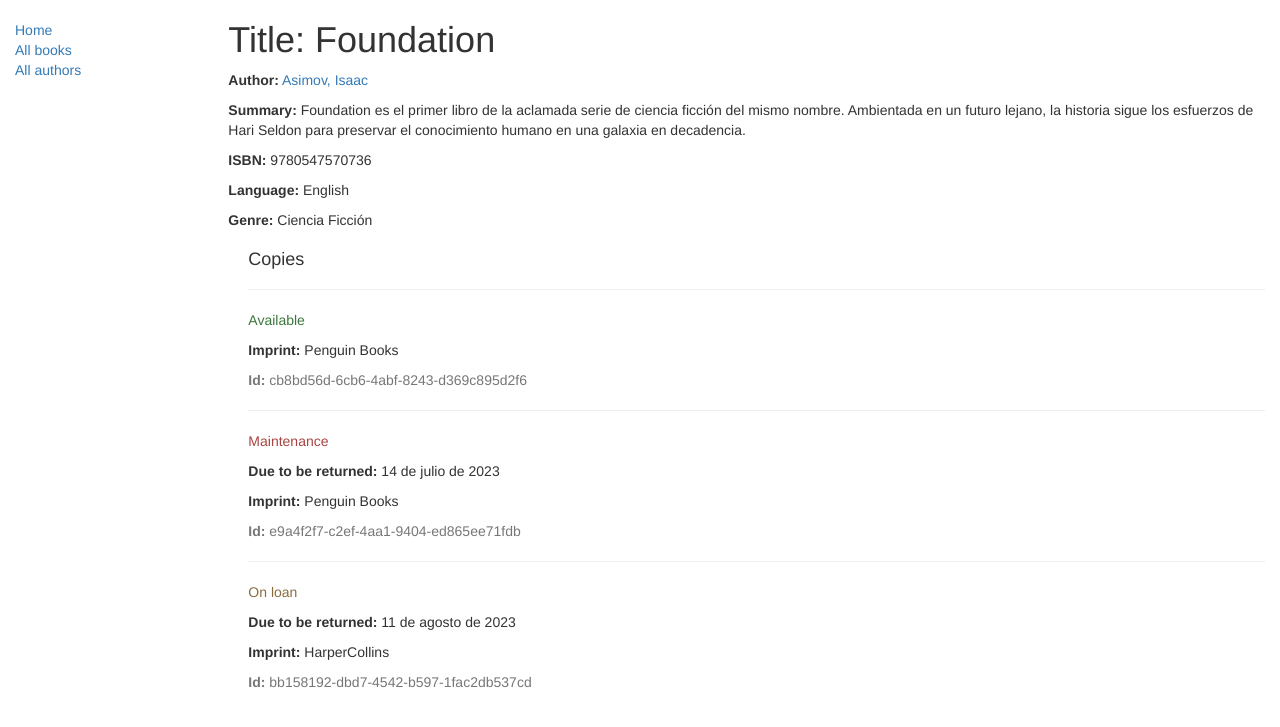
After one commit to YisHub/Django-Mozilla, a Django app: page /catalog/books/1 in a window 1280 px wide. The commit adds this page. Shown: the top 727 px of the page. Run offline with Django 4.2, Linux system fonts and the light colour scheme; data comes from the database, SQL or seed files in the repository; both versions use the stored data as it was after the commit; some libraries are stand-ins or nearby versions.

Commit message:
Avances hasta la parte 6 del curso

```diff
--- a/locallibrary/catalog/models.py
+++ b/locallibrary/catalog/models.py
@@ -1,5 +1,7 @@
 from django.db import models
 import uuid
+from django.urls import reverse
+import random
 
 # Create your models here.
 class Genre(models.Model):
@@ -26,6 +28,11 @@ class Book(models.Model):
     summary = models.TextField(max_length=1000, help_text="Ingrese una breve descripción del libro")
 
     genre = models.ManyToManyField(Genre, help_text="Seleccione un genero para este libro")
+
+    isbn = models.CharField('ISBN', max_length=13, unique=True, help_text='13 Character <a href="https://www.isbn-international.org/content/what-isbn">ISBN number</a>*Si no se proporciona un ISBN, se generará uno aleatoriamente de 13 dígitos.*', default=''.join([str(random.randint(0, 9)) for _ in range(13)]))
+
+
+    language = models.ForeignKey('Language', on_delete=models.SET_NULL, null=True)
 
     def __str__(self):
 
--- a/locallibrary/catalog/templates/base_generic.html
+++ b/locallibrary/catalog/templates/base_generic.html
@@ -23,13 +23,31 @@
       {% block sidebar %}
       <ul class="sidebar-nav">
           <li><a href="{% url 'index' %}">Home</a></li>
-          <li><a href="">All books</a></li>
-          <li><a href="">All authors</a></li>
+          <li><a href="{% url 'books' %}">All books</a></li>
+          <li><a href="{% url 'authors' %}">All authors</a></li>
       </ul>
      {% endblock %}
       </div>
       <div class="col-sm-10 ">
-      {% block content %}{% endblock %}
+        {% block content %}{% endblock %}
+
+        {% block pagination %}
+          {% if is_paginated %}
+              <div class="pagination">
+                  <span class="page-links">
+                      {% if page_obj.has_previous %}
+                          <a href="{{ request.path }}?page={{ page_obj.previous_page_number }}">previous</a>
+                      {% endif %}
+                      <span class="page-current">
+                          Page {{ page_obj.number }} of {{ page_obj.paginator.num_pages }}.
+                      </span>
+                      {% if page_obj.has_next %}
+                          <a href="{{ request.path }}?page={{ page_obj.next_page_number }}">next</a>
+                      {% endif %}
+                  </span>
+              </div>
+          {% endif %}
+        {% endblock %}
       </div>
     </div>
 
--- /dev/null
+++ b/locallibrary/catalog/templates/catalog/book_detail.html
@@ -0,0 +1,23 @@
+{% extends "base_generic.html" %}
+
+{% block content %}
+  <h1>Title: {{ book.title }}</h1>
+
+  <p><strong>Author:</strong> <a href="{{ book.author.get_absolute_url }}">{{ book.author }}</a></p> <!-- author detail link not yet defined -->
+  <p><strong>Summary:</strong> {{ book.summary }}</p>
+  <p><strong>ISBN:</strong> {{ book.isbn }}</p>
+  <p><strong>Language:</strong> {{ book.language }}</p>
+  <p><strong>Genre:</strong> {% for genre in book.genre.all %} {{ genre }}{% if not forloop.last %}, {% endif %}{% endfor %}</p>
+
+  <div style="margin-left:20px;margin-top:20px">
+    <h4>Copies</h4>
+
+    {% for copy in book.bookinstance_set.all %}
+    <hr>
+    <p class="{% if copy.status == 'a' %}text-success{% elif copy.status == 'm' %}text-danger{% else %}text-warning{% endif %}">{{ copy.get_status_display }}</p>
+    {% if copy.status != 'a' %}<p><strong>Due to be returned:</strong> {{copy.due_back}}</p>{% endif %}
+    <p><strong>Imprint:</strong> {{copy.imprint}}</p>
+    <p class="text-muted"><strong>Id:</strong> {{copy.id}}</p>
+    {% endfor %}
+  </div>
+{% endblock %}
--- a/locallibrary/catalog/urls.py
+++ b/locallibrary/catalog/urls.py
@@ -5,4 +5,8 @@ from . import views
 urlpatterns = [
     #path('', views.mi_vista, name='mi_vista'),
     path('', views.index, name='index'),
+    path('books/', views.BookListView.as_view(), name='books'),
+    path('books/<int:pk>', views.BookDetailView.as_view(), name='book-detail'),
+    path('authors/', views.AuthorListView.as_view(), name='authors'),
+    path('authors/<int:pk>', views.AuthorDetailView.as_view(), name='author-detail'),
 ]
--- a/locallibrary/catalog/views.py
+++ b/locallibrary/catalog/views.py
@@ -2,6 +2,7 @@
 from django.shortcuts import render
 from django.http import HttpResponse
 from .models import Book, Author, BookInstance, Genre
+from django.views import generic
 
 def index(request):
     """
@@ -22,6 +23,19 @@ def index(request):
         context={'num_books':num_books,'num_instances':num_instances,'num_instances_available':num_instances_available,'num_authors':num_authors, 'num_genre':num_genre, 'num_books_with_Oriente': num_books_with_Oriente},
     )
 
+class BookListView(generic.ListView):
+    model = Book
+    paginate_by = 10
+
+class BookDetailView(generic.DetailView):
+    model = Book
+
+class AuthorListView(generic.ListView):
+    model = Author
+    paginate_by = 10
+
+class AuthorDetailView(generic.DetailView):
+    model = Author
 
 def mi_vista(request):
     return HttpResponse("Hola, mundo!")
```
Also changed, not shown: locallibrary/catalog/templates/catalog/author_detail.html (added, +9 -0 lines), locallibrary/catalog/templates/catalog/author_list.html (added, +19 -0 lines), locallibrary/catalog/templates/catalog/book_list.html (added, +19 -0 lines), locallibrary/catalog/migrations/0002_book_isbn_book_language.py (added), locallibrary/catalog/migrations/0003_alter_book_isbn.py (added), locallibrary/catalog/migrations/0004_alter_book_isbn.py (added), locallibrary/db.sqlite3.
